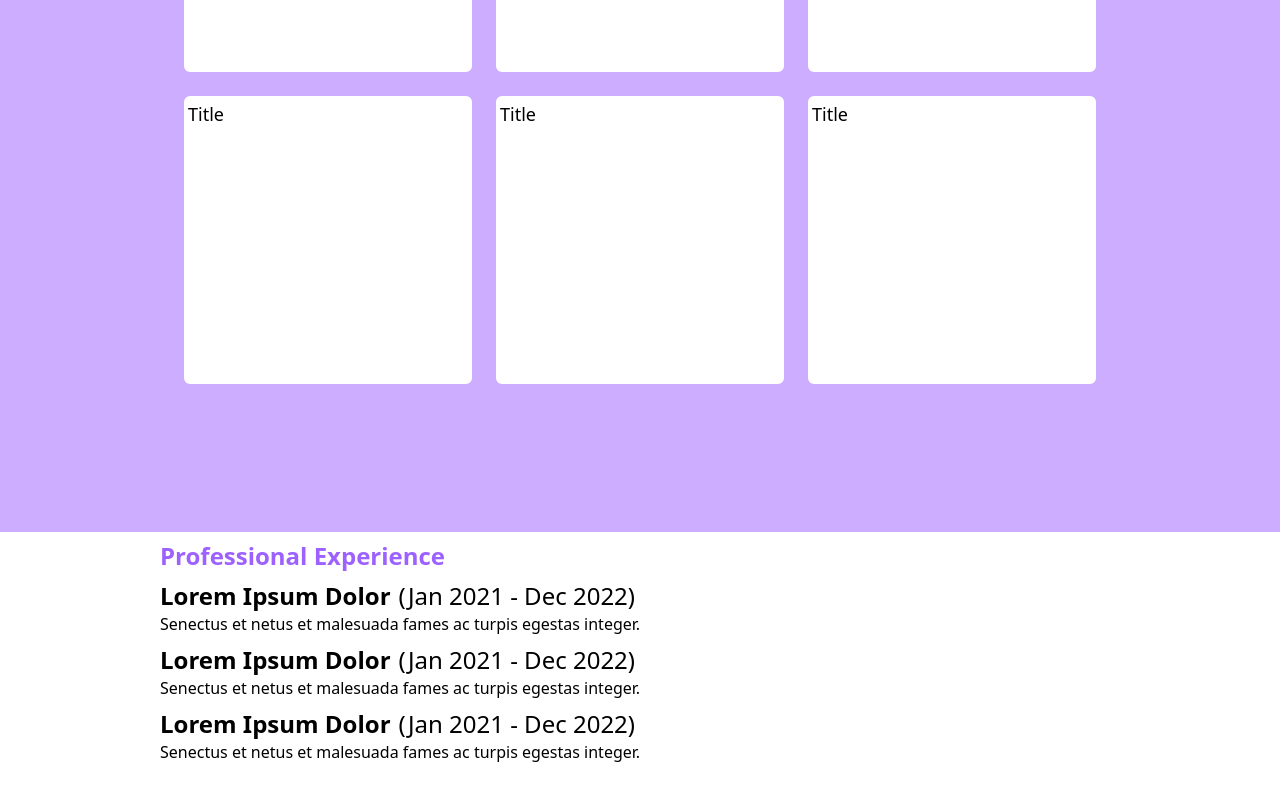
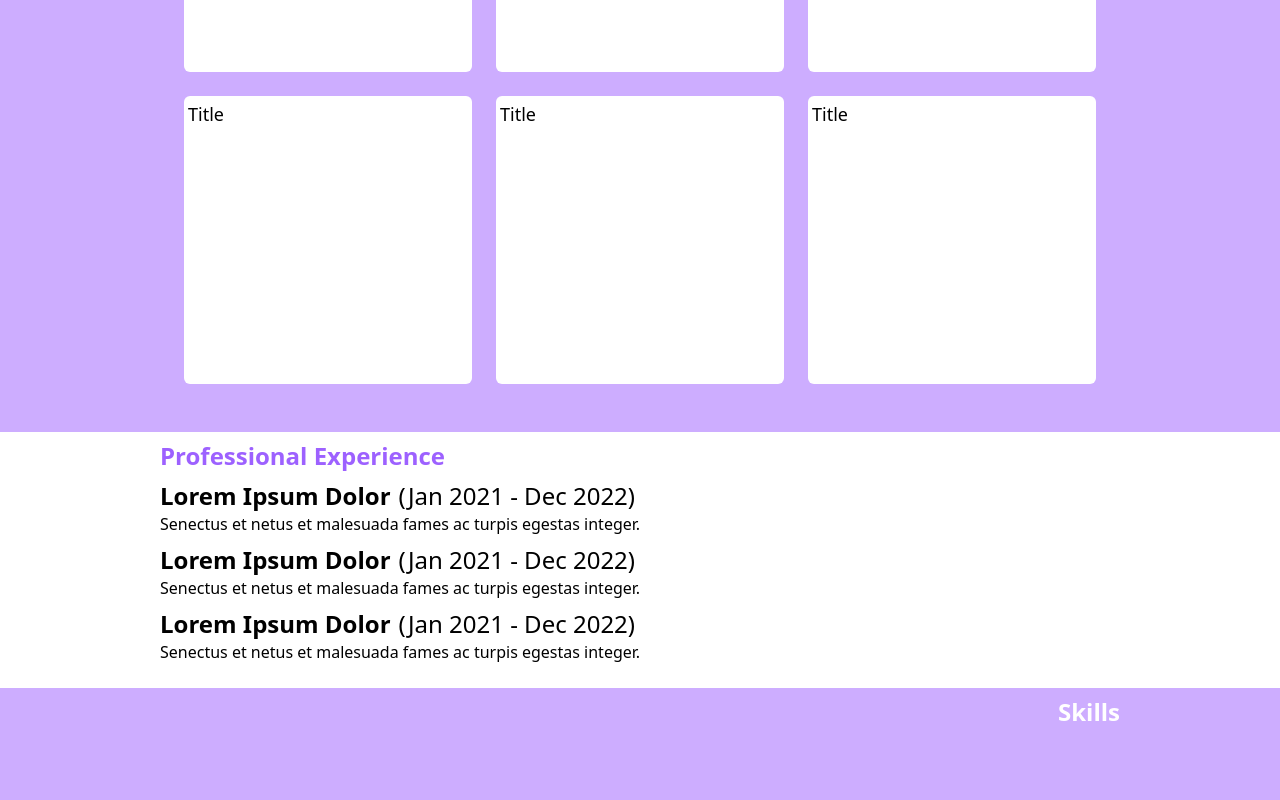
Before and after one commit to RangerVinven/Old-Portfolio, a React (Vite) app: page / in a window 1280 px wide. Shown: the part 1576-2376 px from the top of the page. Built offline with nearby package versions, Linux system fonts and the light colour scheme.

Commit message:
changed the height of the projects page

```diff
--- a/src/App.tsx
+++ b/src/App.tsx
@@ -3,6 +3,7 @@ import AboutMe from "./pages/AboutMe"
 import Experience from "./pages/Experience"
 import Home from "./pages/Home"
 import Projects from "./pages/Projects"
+import Skills from "./pages/Skills"
 
 function App() {
   return (
@@ -12,6 +13,7 @@ function App() {
       <AboutMe />
       <Projects />
       <Experience />
+      <Skills />
     </div>
   )
 }
--- a/src/pages/Projects.tsx
+++ b/src/pages/Projects.tsx
@@ -3,7 +3,7 @@ import ProjectTile from '../components/ProjectTile'
 
 export default function Projects() {
   return (
-    <div className="flex justify-center pt-2 bg-secondaryPurple min-h-screen">
+    <div className="flex justify-center pt-2 bg-secondaryPurple h-fit pb-12">
       <div className="w-3/4">
         <div className="flex justify-end">
             <h1 className="text-2xl text-white font-bold">Personal Projects</h1>
--- /dev/null
+++ b/src/pages/Skills.tsx
@@ -0,0 +1,13 @@
+import React from 'react'
+
+export default function Skills() {
+  return (
+    <div className="flex justify-center pt-2 bg-secondaryPurple min-h-screen">
+      <div className="w-3/4">
+        <div className="flex justify-end">
+            <h1 className="text-2xl text-white font-bold">Skills</h1>
+        </div>
+      </div>
+    </div>
+  )
+}
```
